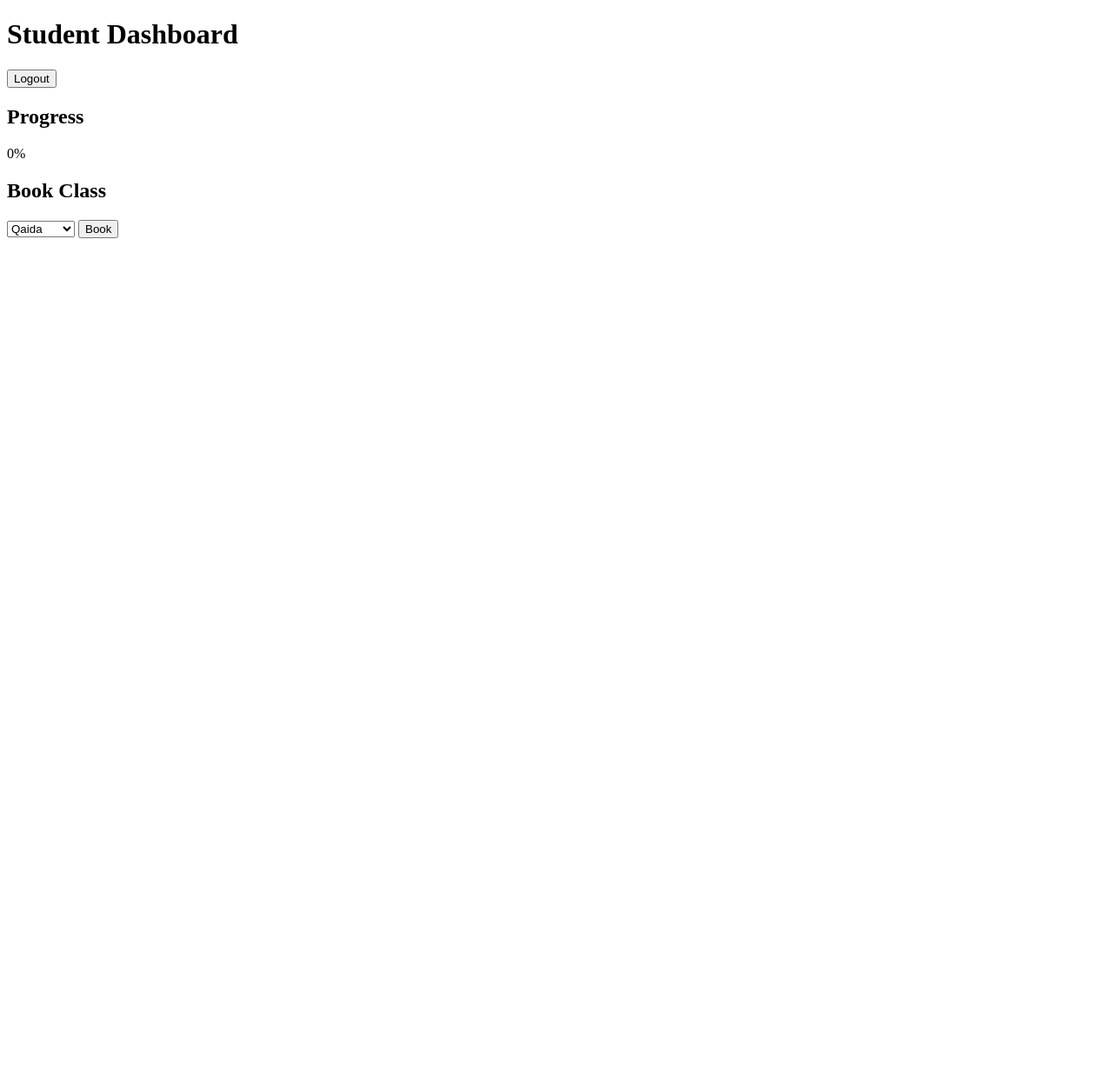
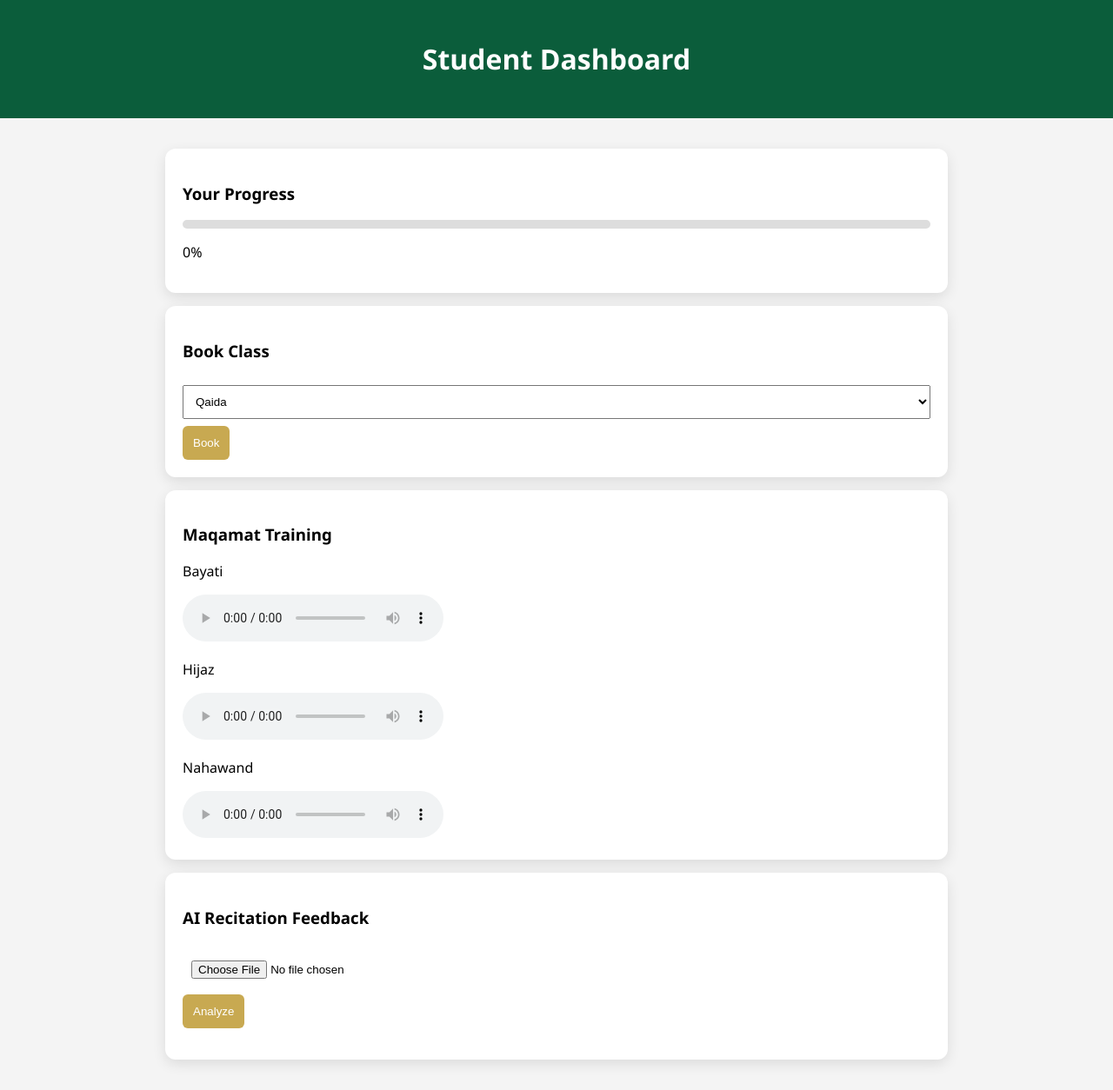
Before and after one commit to yahyaahmedabdullah16-netizen/yahya-academy, a plain HTML site: page student.html in a window 1280 px wide. Shown: the whole page at 87% size. Before the commit the page ends 800 px from the top, so only its background shows below. Drawn offline with Linux system fonts and the light colour scheme.

Commit message:
Update student.html

```diff
--- a/student.html
+++ b/student.html
@@ -1,33 +1,69 @@
 <!DOCTYPE html>
 <html>
 <head>
-<title>Student</title>
+<title>Student Dashboard</title>
+<link rel="stylesheet" href="style.css">
 
+<!-- Firebase (MUST come first) -->
 <script src="https://www.gstatic.com/firebasejs/8.10.1/firebase-app.js"></script>
 <script src="https://www.gstatic.com/firebasejs/8.10.1/firebase-auth.js"></script>
 <script src="https://www.gstatic.com/firebasejs/8.10.1/firebase-firestore.js"></script>
 
+<!-- Your scripts -->
 <script defer src="app.js"></script>
+<script defer src="ai.js"></script>
+
 </head>
 
 <body>
 
+<header>
 <h1>Student Dashboard</h1>
+</header>
 
-<button onclick="logout()">Logout</button>
+<div class="container">
 
-<h2>Progress</h2>
+<div class="card">
+<h3>Your Progress</h3>
+<div class="progress-bar">
+<div id="progressFill" class="progress-fill" style="width:0%"></div>
+</div>
 <p id="progressText">0%</p>
+</div>
 
-<h2>Book Class</h2>
+<div class="card">
+<h3>Book Class</h3>
 <select id="course">
 <option>Qaida</option>
 <option>Qur'an</option>
 <option>Hifdh</option>
 <option>Maqamat</option>
 </select>
+<button onclick="bookClass()">Book</button>
+</div>
 
-<button onclick="bookClass()">Book</button>
+<div class="card">
+<h3>Maqamat Training</h3>
+
+<p>Bayati</p>
+<audio controls src="bayati.mp3"></audio>
+
+<p>Hijaz</p>
+<audio controls src="hijaz.mp3"></audio>
+
+<p>Nahawand</p>
+<audio controls src="nahawand.mp3"></audio>
+
+</div>
+
+<div class="card">
+<h3>AI Recitation Feedback</h3>
+<input type="file" id="audioInput">
+<button onclick="analyze()">Analyze</button>
+<p id="result"></p>
+</div>
+
+</div>
 
 </body>
 </html>
```
